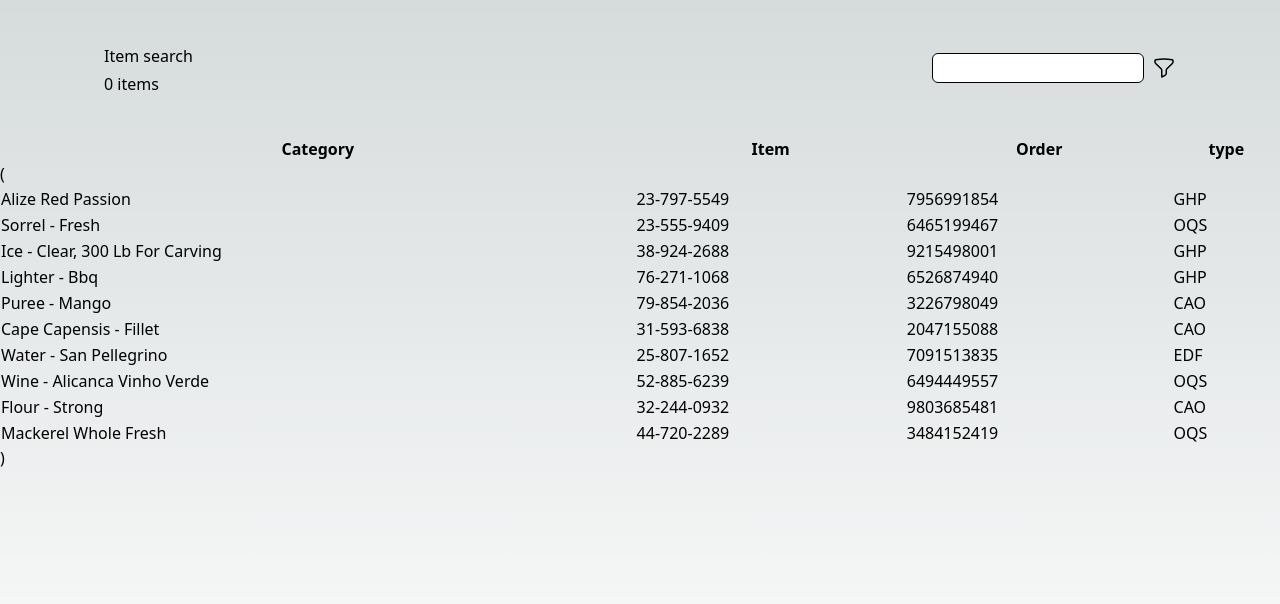
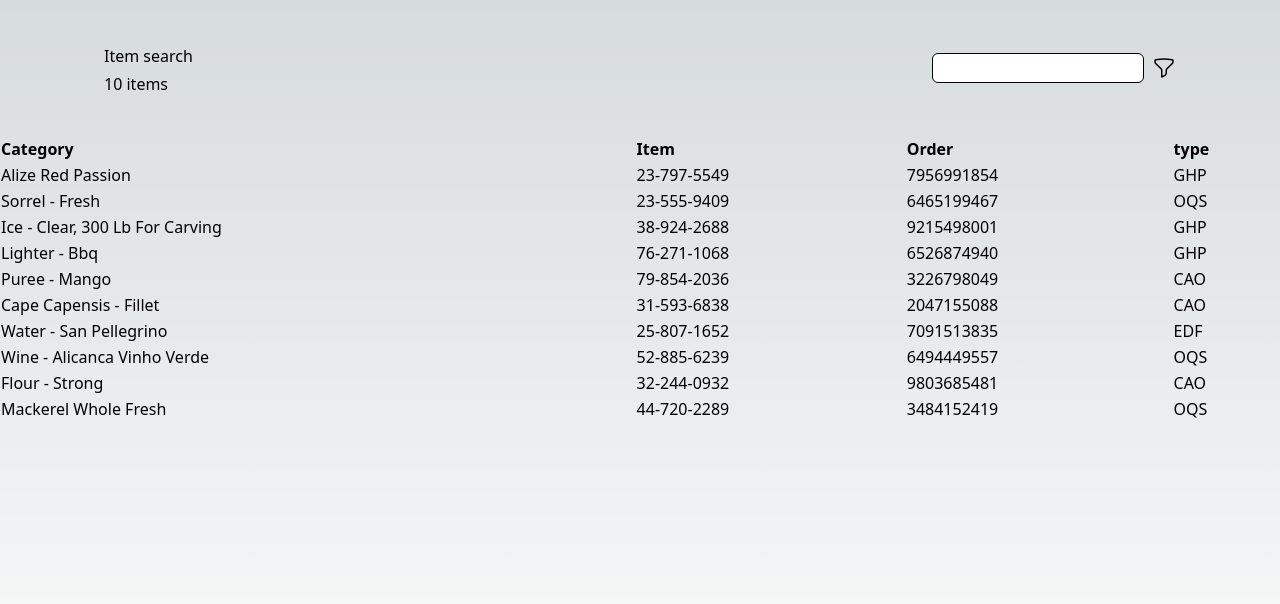
Before and after one commit to rkterungwa16/react-filter-search, a Next.js app: page / in a window 1280 px wide. Shown: the top 604 px of the page. Built offline with nearby package versions, Linux system fonts and the light colour scheme; no server answers.

Commit message:
fix fetch error

```diff
--- a/src/components/PageHeader/index.tsx
+++ b/src/components/PageHeader/index.tsx
@@ -26,7 +26,7 @@ export const PageHeader: FC<PageHeaderProps> = ({ numberOfItems = 0 }) => {
     <div className={cx(styles.Page__header, "")}>
       <div className="flex flex-col">
         <h2 className="py-1">Item search</h2>
-        <span>{numberOfItems} items</span>
+        <span>{slideIn.items.length} items</span>
       </div>
       <div className="flex">
         <div className="px-2">
--- a/src/components/RightSlideIn/context.ts
+++ b/src/components/RightSlideIn/context.ts
@@ -3,4 +3,5 @@ import { createContext } from "react";
 export const SlideInContext = createContext({
   handleFilterValues: (filterValues: { name: string; value: string }[]) => {},
   handleSearchValues: (seearch: string) => {},
+  items: []
 });
--- a/src/pages/index.tsx
+++ b/src/pages/index.tsx
@@ -2,10 +2,11 @@ import { SlideInContext } from "@/components/RightSlideIn/context";
 import { useEffect, useState } from "react";
 
 import { Layout } from "../components/Layout";
-
+const baseUrl = process.env.NEXT_PUBLIC_BASE_URL;
+console.log("base url", baseUrl);
 const Home = () => {
   const [items, setItems] = useState([]);
-  const [search, setSearch] = useState('');
+  const [search, setSearch] = useState("");
   const [filterValues, setFilterValues] = useState<
     { name: string; value: string }[]
   >([]);
@@ -17,7 +18,7 @@ const Home = () => {
   };
   const handleSearchValues = (search: string) => {
     setSearch(search);
-  }
+  };
   useEffect(() => {
     let query = "";
     if (filterValues.length) {
@@ -27,7 +28,9 @@ const Home = () => {
     }
     (async () => {
       const resultsResponse = await fetch(
-        `http://localhost:3000/api/items${query ? `?${query}&search=${search}` : `?search=${search}`}`
+        `${baseUrl}/api/items${
+          query ? `?${query}&search=${search}` : `?search=${search}`
+        }`
       );
       const results = await resultsResponse.json();
       setItems(results);
@@ -35,17 +38,20 @@ const Home = () => {
   }, [filterValues, search]);
 
   return (
-    <SlideInContext.Provider value={{ handleFilterValues, handleSearchValues }}>
+    <SlideInContext.Provider value={{ handleFilterValues, handleSearchValues, items }}>
       <Layout>
         {items.length ? (
           <table>
-            <tr>
-              <th>Category</th>
-              <th>Item</th>
-              <th>Order</th>
-              <th>type</th>
+            <thead>
+              <tr className="font-bold py-2">
+                <td>Category</td>
+                <td>Item</td>
+                <td>Order</td>
+                <td>type</td>
               </tr>
-            (
+            </thead>
+
+            <tbody>
               {items.map((_item: any, index) => (
                 <tr key={index}>
                   <td>{_item.category}</td>
@@ -54,7 +60,7 @@ const Home = () => {
                   <td>{_item.type}</td>
                 </tr>
               ))}
-            )
+            </tbody>
           </table>
         ) : null}
       </Layout>
```
Also changed, not shown: 1 other file (tests, documents, lock files or other folders). Lines whose indentation alone changed are shown as unchanged.
